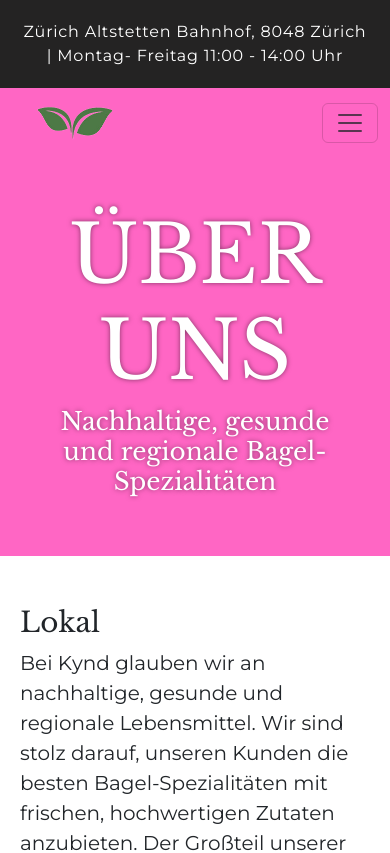
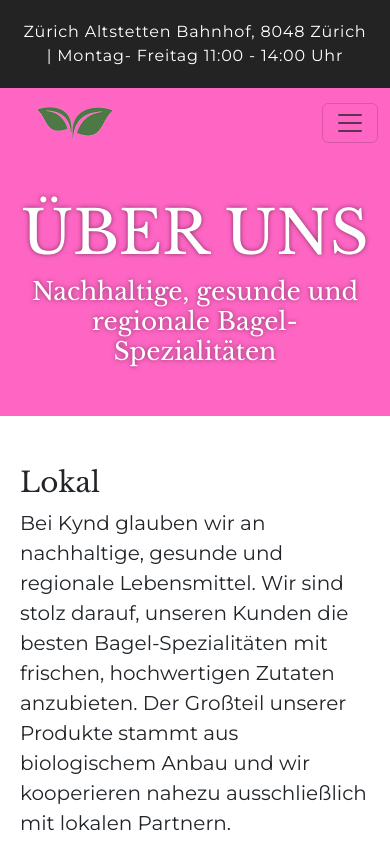
Before and after one commit to HeyTiina/kynd, a React (Create React App) app: page /UberUnsScreen in a window 390 px wide. Shown: the top 853 px of the page. Built offline with nearby package versions, Linux system fonts and the light colour scheme.

Commit message:
Update UberUnsScreen.css

```diff
--- a/src/uberUnsScreen/UberUnsScreen.css
+++ b/src/uberUnsScreen/UberUnsScreen.css
@@ -2,7 +2,7 @@
   font-family: "Libre Baskerville", serif;
   text-align: center;
   color: white;
-  margin: 60px ;
+  margin: 60px;
   text-shadow: 0px 0px 5px rgba(0, 0, 0, 0.5);
 }
 
@@ -13,3 +13,12 @@
 .UberUnsScreen p {
   font-size: 20px;
 }
+
+@media (max-width: 426px) {
+  .title-uber-uns {
+    margin: 50px 20px;
+  }
+  .title-uber-uns h1 {
+    font-size: 60px;
+  }
+}
```
